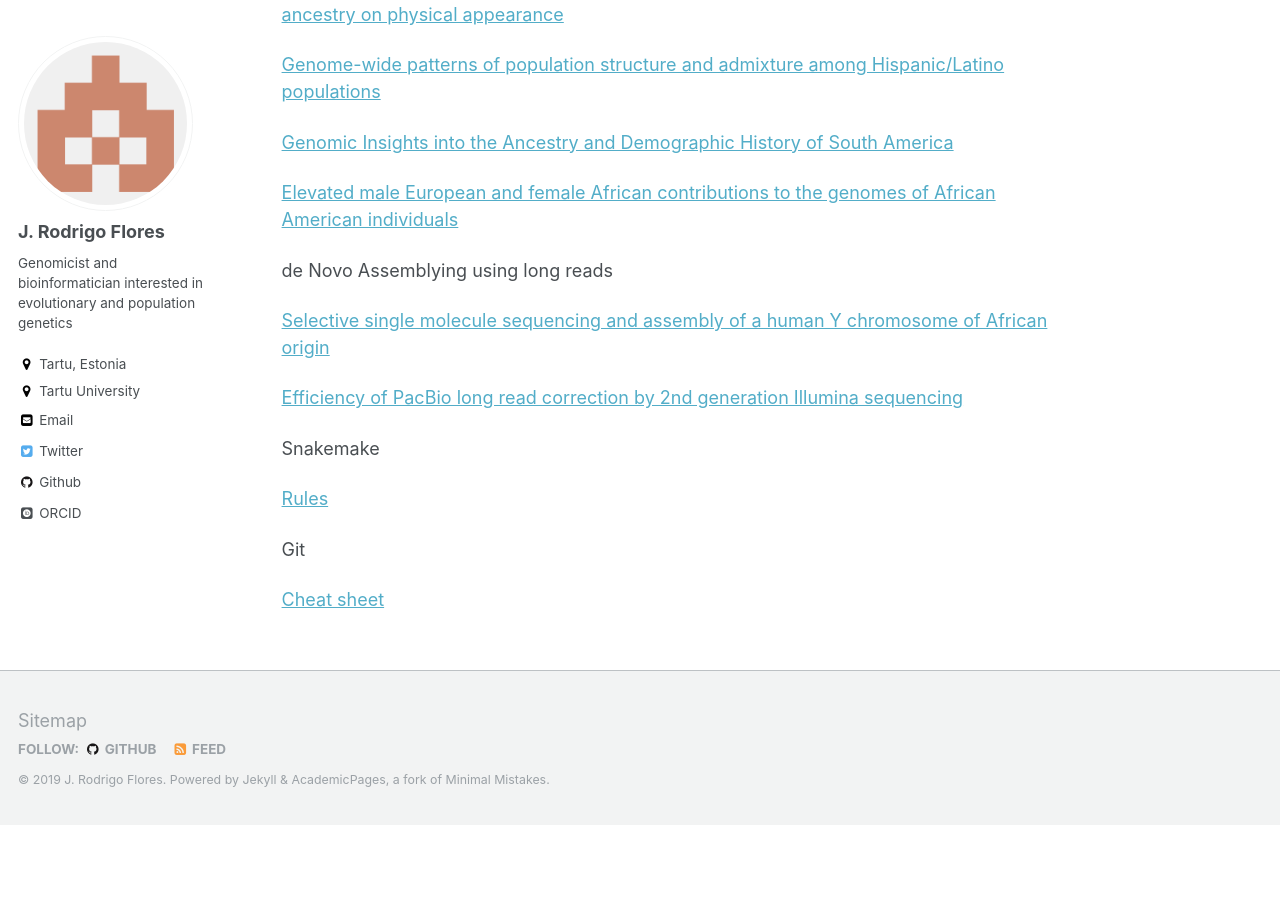
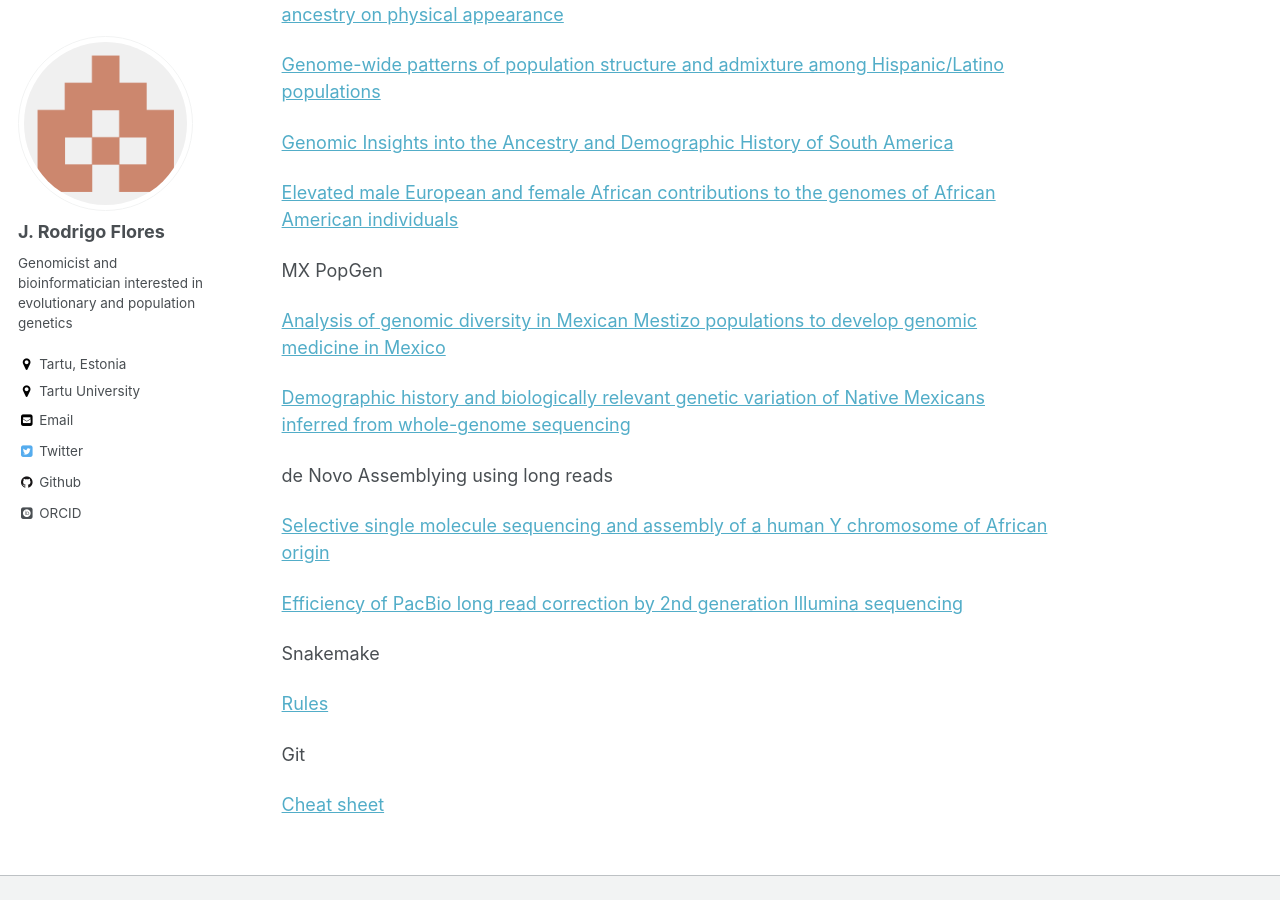
Before and after one commit to JRodrigoF/JRodrigoFlores.github.io, a Jekyll site: the page built from lc.md, in a window 1280 px wide and 900 px high, scrolled down 2425 px. Built offline with Jekyll 4.4.1, drawn with Linux system fonts in a browser that asks for light colours; some web fonts are replaced; before the commit the page ends 3250 px from its top, so only the background shows below that.

Commit message:
Update lc.md

```diff
--- a/lc.md
+++ b/lc.md
@@ -91,6 +91,13 @@ America Population Genetics
 
 [Elevated male European and female African contributions to the genomes of African American individuals](https://link.springer.com/article/10.1007%2Fs00439-006-0261-7)
 
+MX PopGen
+
+[Analysis of genomic diversity in Mexican Mestizo populations to develop genomic medicine in Mexico](https://www.pnas.org/content/106/21/8611.full)
+
+[Demographic history and biologically relevant genetic variation of Native Mexicans inferred from whole-genome sequencing](https://www.nature.com/articles/s41467-017-01194-z)
+
+
 de Novo Assemblying using long reads
 
 [Selective single molecule sequencing and assembly of a human Y chromosome of African origin](https://www.nature.com/articles/s41467-018-07885-5?WT.feed_name=subjects_computational-biology-and-bioinformatics#Sec9)
```
